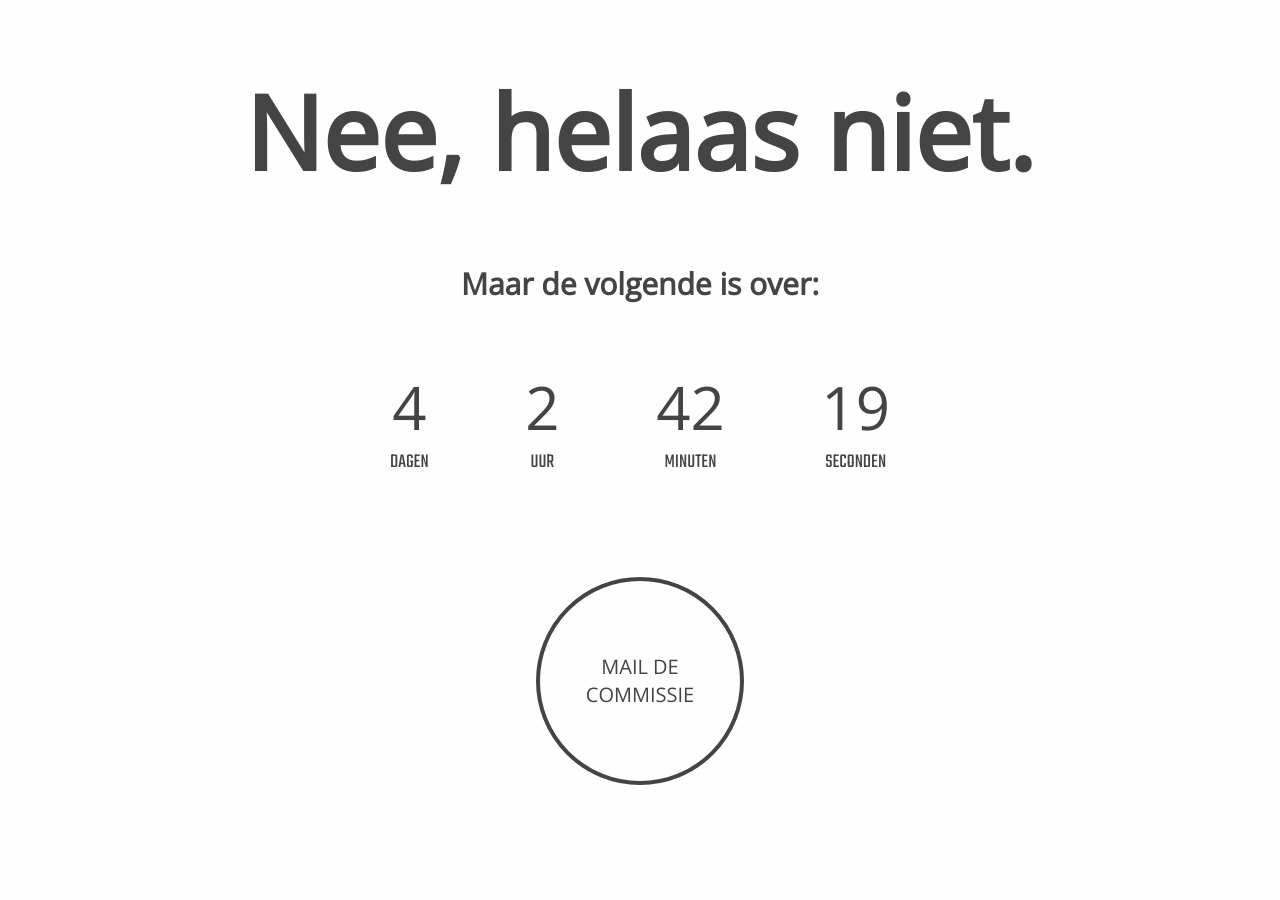
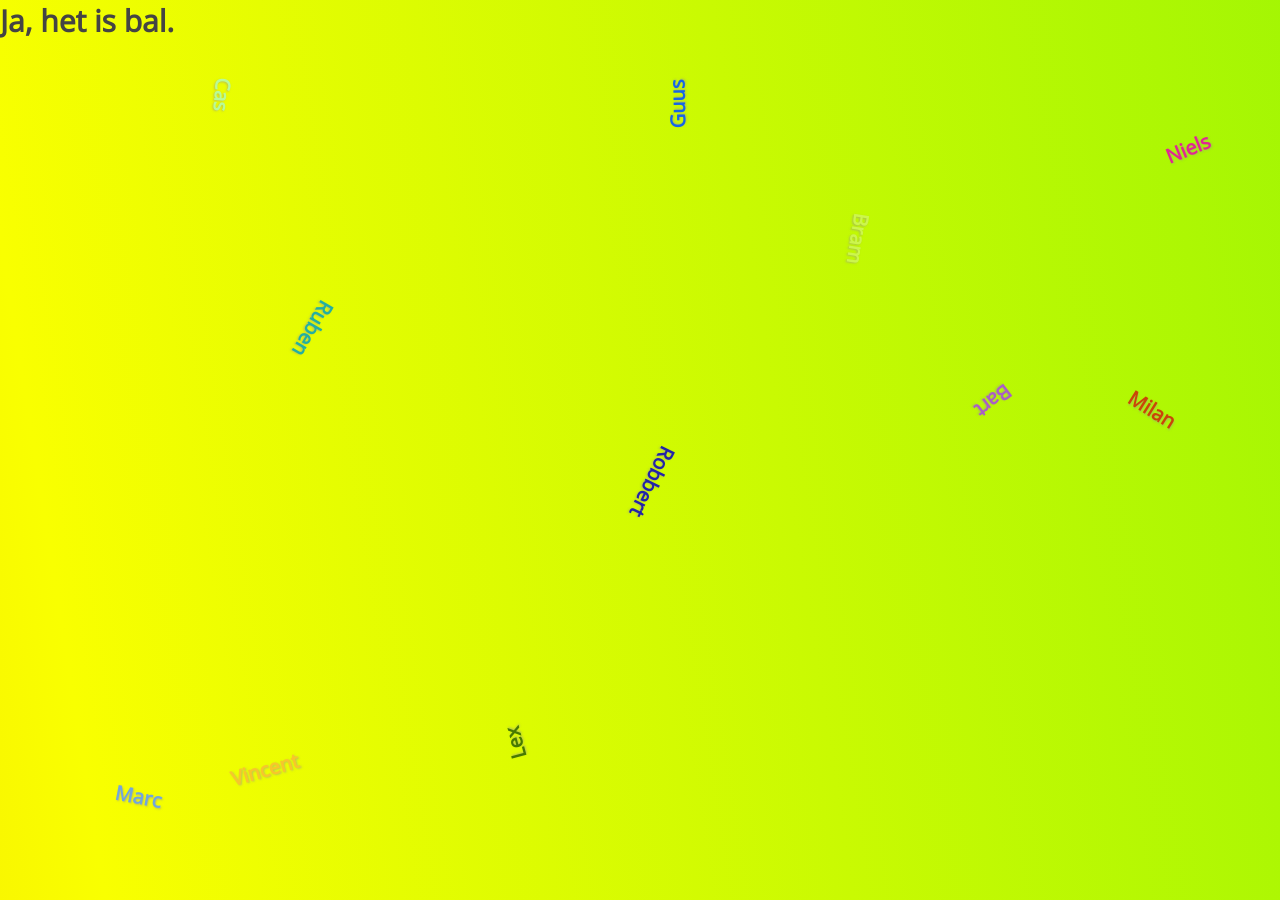
Before and after one commit to itsguus/ishetalbal, a Jekyll site: the page built from index.md, in a window 1280 px wide. Built offline with Jekyll 4.4.1, drawn with Linux system fonts in a browser that asks for light colours.

Commit message:
update Guus

```diff
--- a/_layouts/home.html
+++ b/_layouts/home.html
@@ -2,7 +2,7 @@
 
 <body>
     <main>
-        <h1>Nee, helaas niet.</h1>
+        <h1 onclick=hetIsBal()>Nee, helaas niet.</h1>
         <h2>Maar de volgende is over:</h2>
         <div>
             <div class="days t">
@@ -24,6 +24,20 @@
         </div>
         <a HREF="mailto:thestiffmeister42069@gmail.com">MAIL DE <br>COMMISSIE</a>
     </main>
+    <div class="overlay">
+        <h2>Ja, het is bal.</h2>
+        <h1>Guus</h1>
+        <h1>Marc</h1>
+        <h1>Niels</h1>
+        <h1>Vincent</h1>
+        <h1>Bram</h1>
+        <h1>Bart</h1>
+        <h1>Robbert</h1>
+        <h1>Cas</h1>
+        <h1>Ruben</h1>
+        <h1>Milan</h1>
+        <h1>Lex</h1>
+    </div>
 </body>
 
 
--- a/css/styles.css
+++ b/css/styles.css
@@ -21,3 +21,36 @@ a:hover {border: 4px solid green; color: green;}
     h1  {font-size: 10vw; margin: 2rem auto;}
     h2 {font-size: 5vw;}
 }
+
+.overlay {position: absolute; width: 100%; height: 100%; top:0; left: 0;
+    background: linear-gradient(81deg, #2b5449, #15b0ea, #ff0000, #f9ff00, #1ee809, #ffab00);
+    background-size: 1200% 1200%;
+    /* transition: 10s linear; */
+    -webkit-animation: trip 13s ease infinite;
+    -moz-animation: trip 13s ease infinite;
+    animation: trip 13s ease infinite;
+    overflow: hidden;
+}
+
+@-webkit-keyframes trip {
+    0%{background-position:27% 0%}
+    50%{background-position:74% 100%}
+    100%{background-position:27% 0%}
+}
+@-moz-keyframes trip {
+    0%{background-position:27% 0%}
+    50%{background-position:74% 100%}
+    100%{background-position:27% 0%}
+}
+@keyframes trip {
+    0%{background-position:27% 0%}
+    50%{background-position:74% 100%}
+    100%{background-position:27% 0%}
+}
+
+.overlay h1 {font-size: 1rem; transition: 5s; position: absolute; top:-10%; left:50%; margin: 0; text-shadow: 1px 1px 2px rgba(150, 150, 150, 0.5);}
+
+.displayNone {
+    opacity: 0;
+    visibility: hidden;
+}
--- a/js/scripts.js
+++ b/js/scripts.js
@@ -10,11 +10,41 @@ function updateTime() {
         hours = document.querySelector(".hours p:first-of-type"),
         minutes = document.querySelector(".minutes p:first-of-type"),
         seconds = document.querySelector(".seconds p:first-of-type");
-        days.textContent = Difference_In_Days;
-        hours.textContent = Difference_In_Hours;
-        minutes.textContent = Difference_In_Minutes;
-        seconds.textContent = Difference_In_Seconds;
+    days.textContent = Difference_In_Days;
+    hours.textContent = Difference_In_Hours;
+    minutes.textContent = Difference_In_Minutes;
+    seconds.textContent = Difference_In_Seconds;
 }
 updateTime();
 
-setInterval(updateTime,1000);
+setInterval(updateTime, 1000);
+
+function hetIsBal() {
+    document.querySelector(".overlay").classList.toggle("displayNone");
+}
+
+function getRandomColor() {
+    var letters = '0123456789ABCDEF';
+    var color = '#';
+    for (var i = 0; i < 6; i++) {
+        color += letters[Math.floor(Math.random() * 16)];
+    }
+    return color;
+}
+
+function flyNames() {
+    var allNames = document.querySelectorAll(".overlay h1"),
+        i;
+    for (i = 0; i < allNames.length; i++) {
+        var randh = Math.ceil(Math.random() * 93 ),
+        randv = Math.ceil(Math.random() * 97 ),
+        randColor = getRandomColor(),
+        randAng = Math.ceil(Math.random() * 360 );
+
+
+        allNames[i].style="top: " + randh + "%; left: " + randv + "%; color: " + randColor + "; transform: rotate(" + randAng +"deg);";
+    }
+}
+setInterval(flyNames, 5000)
+
+flyNames();
```
Also changed, not shown: 4 other files.
